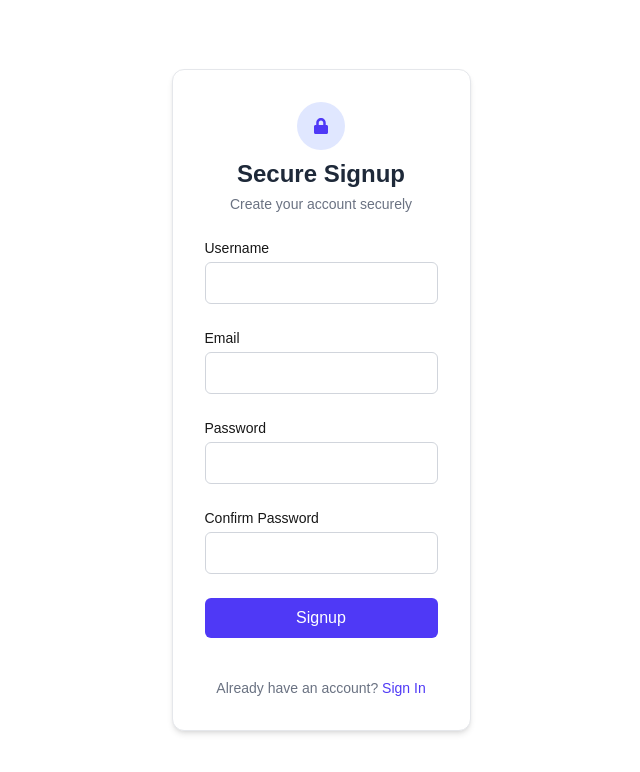
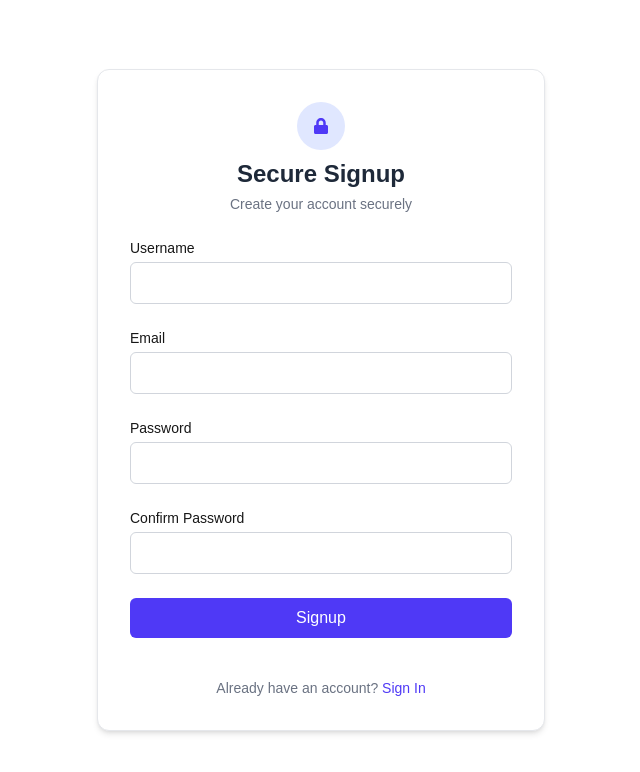
Before and after one commit to MahnoorSaleem/SecureDocs, a Next.js app in the folder frontend/: page /signup in a window 1280 px wide. Shown: the top 772 px of the page, without its empty margins (319-959 px from the left). Built offline with nearby package versions, Linux system fonts and the light colour scheme.

Commit message:
card width fixes

```diff
--- a/frontend/src/app/(auth)/login/page.tsx
+++ b/frontend/src/app/(auth)/login/page.tsx
@@ -24,7 +24,7 @@
   };
 
   return (
-    <div className="flex min-h-screen items-center justify-center px-4">
+    <div className="flex min-h-screen min-w-screen items-center justify-center px-4">
       <form
         onSubmit={handleSubmit(onSubmitLoginHandler)}
         className="bg-white shadow-md rounded-xl p-8 w-full max-w-md space-y-6 border border-gray-200"
--- a/frontend/src/app/(auth)/signup/page.tsx
+++ b/frontend/src/app/(auth)/signup/page.tsx
@@ -30,7 +30,7 @@
   };
 
   return (
-    <div className="flex min-h-screen items-center justify-center px-4">
+    <div className="flex min-h-screen min-w-screen items-center justify-center px-4">
       <form
         onSubmit={handleSubmit(onSubmitSignupHandler)}
         className="bg-white shadow-md rounded-xl p-8 w-full max-w-md space-y-6 border border-gray-200"
```
